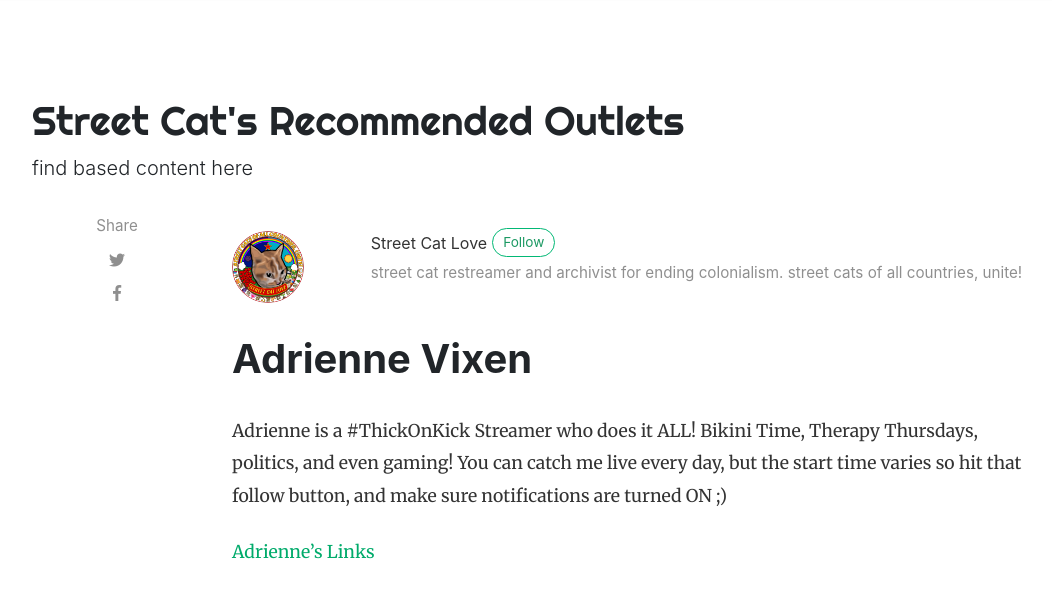
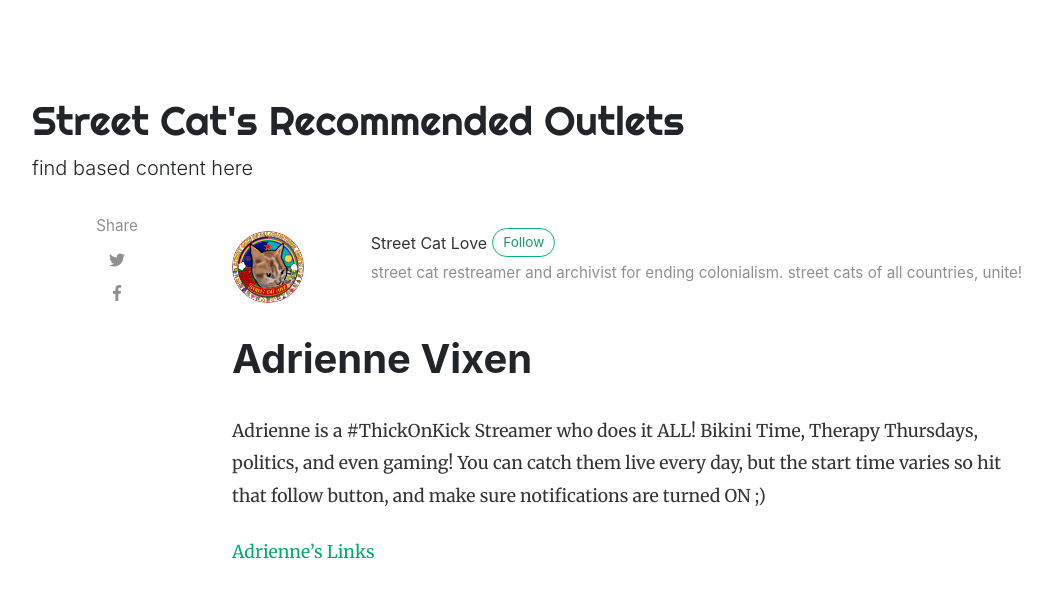
Before and after one commit to StreetCatLove/recs, a Jekyll site: the page built from _posts/2025-05-30-AV.md, in a window 1280 px wide and 1400 px high. Shown: the top 590 px of the window, without its empty margins (53-1105 px from the left). Built offline with Jekyll 4.4.1, drawn with Linux system fonts in a browser that asks for light colours; nearby versions of some CDN libraries; comment, search, counter and statistics services are not loaded; some of the changed text lies outside the part shown.

Commit message:
Update 2025-05-30-AV.md

```diff
--- a/_posts/2025-05-30-AV.md
+++ b/_posts/2025-05-30-AV.md
@@ -2,14 +2,14 @@
 layout: post
 title:  "Adrienne Vixen"
 author: street_cat
-categories: [ streamer, divest, music ]
+categories: [ streamer, divest, music, 2slgbtqia+ ]
 image: assets/images/av.jpg
 featured: false
 hidden: false
 comments: false
 ---
 
-Adrienne is a #ThickOnKick Streamer who does it ALL! Bikini Time, Therapy Thursdays, politics, and even gaming! You can catch me live every day, but the start time varies so hit that follow button, and make sure notifications are turned ON ;)
+Adrienne is a #ThickOnKick Streamer who does it ALL! Bikini Time, Therapy Thursdays, politics, and even gaming! You can catch them live every day, but the start time varies so hit that follow button, and make sure notifications are turned ON ;)
 
 <a href="https://allmylinks.com/adriennevixen">Adrienne's Links</a>
 
```
